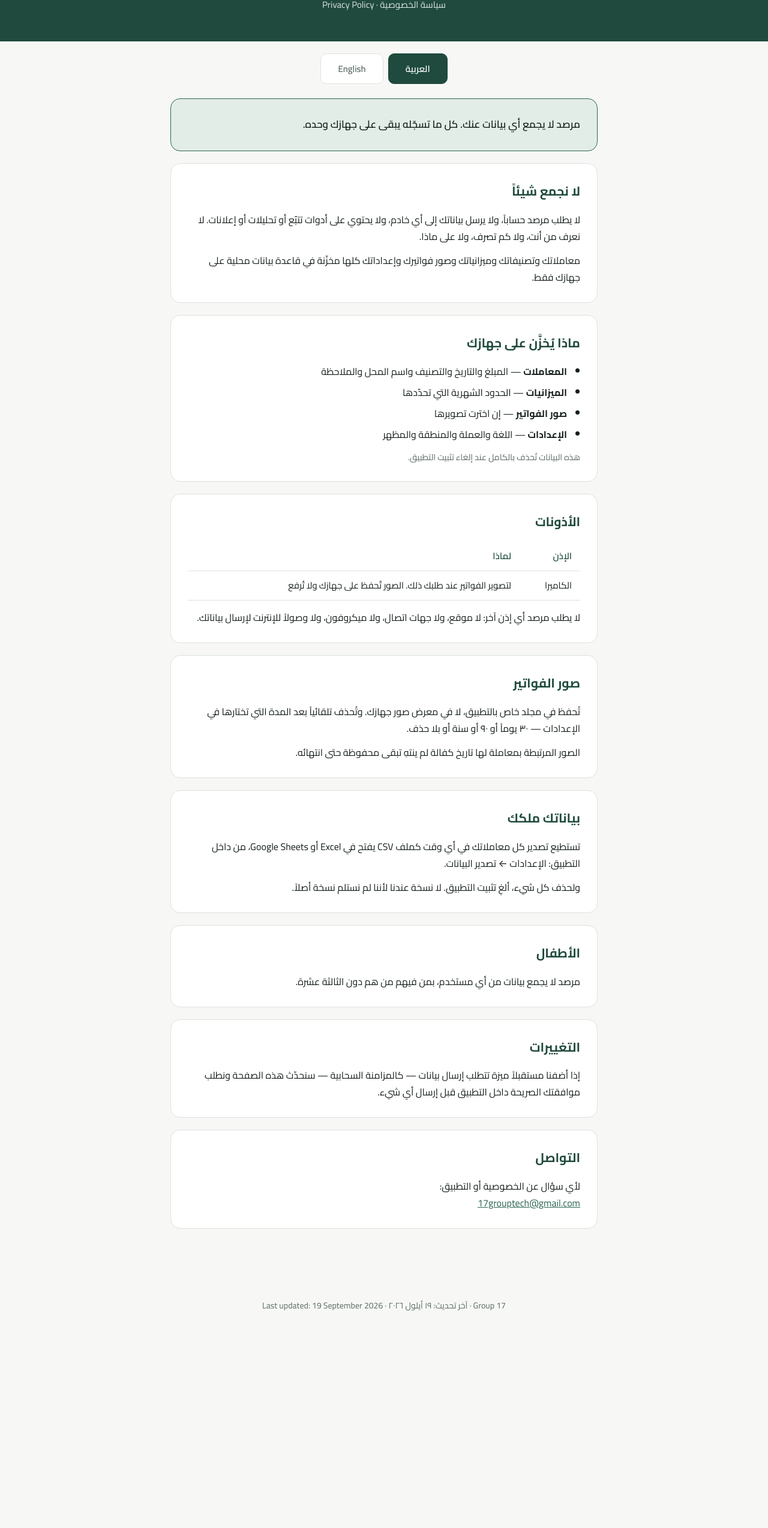
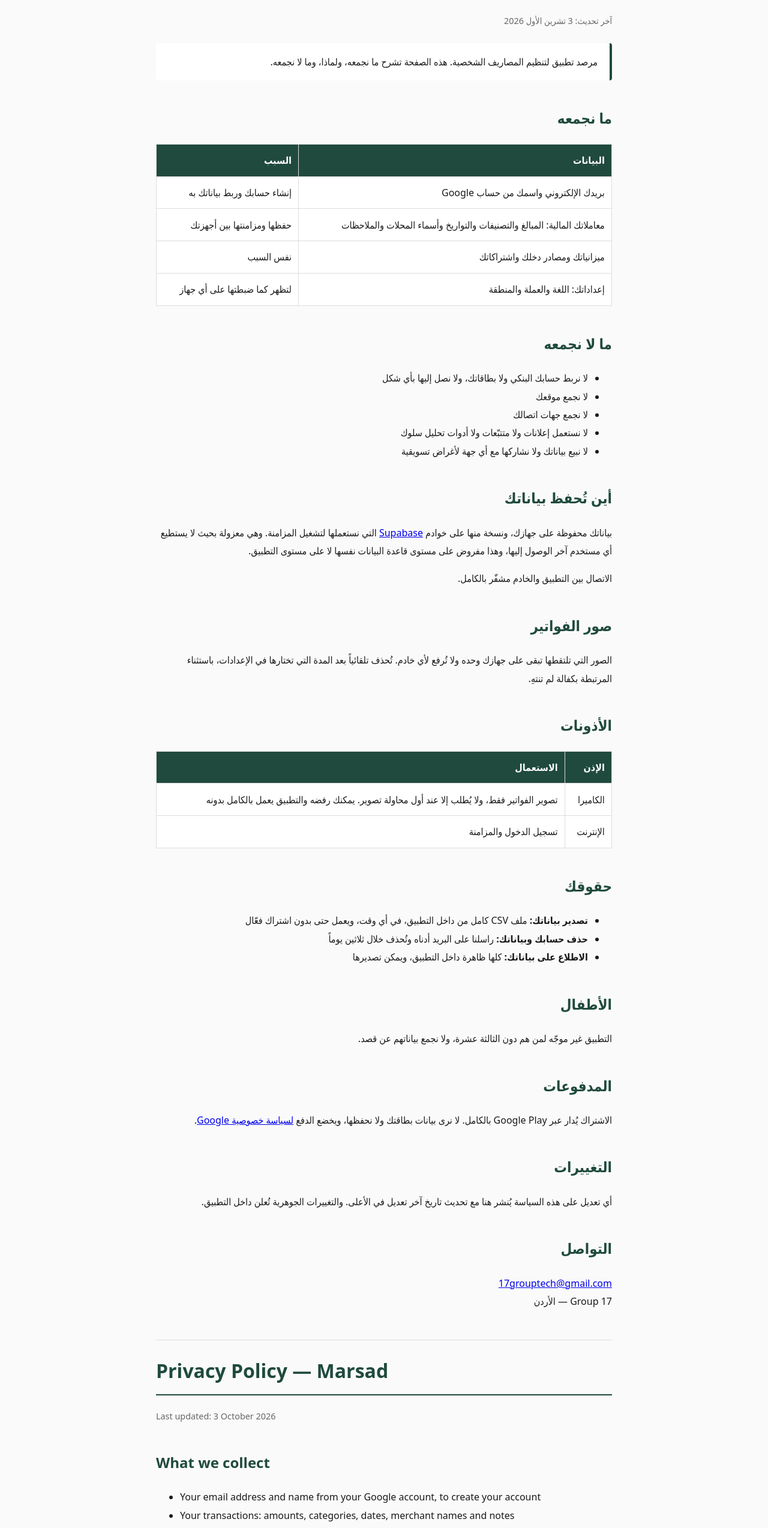
Before and after one commit to 17grouptech-prog/marsad-privacy, a plain HTML site: page index.html in a window 1280 px wide. Shown: the part 125-2672 px from the top of the page at 60% size. Before the commit the page ends 2362 px from the top, so only its background shows below. Drawn offline with Linux system fonts and the light colour scheme.

Commit message:
Update index.html

```diff
--- a/index.html
+++ b/index.html
@@ -1,377 +1,207 @@
 <!DOCTYPE html>
 <html lang="ar" dir="rtl">
 <head>
-<meta charset="utf-8">
+<meta charset="UTF-8">
 <meta name="viewport" content="width=device-width, initial-scale=1">
-<title>سياسة الخصوصية — مرصد | Privacy Policy — Marsad</title>
-<link rel="preconnect" href="https://fonts.googleapis.com">
-<link rel="preconnect" href="https://fonts.gstatic.com" crossorigin>
-<link href="https://fonts.googleapis.com/css2?family=Cairo:wght@400;600;700&display=swap" rel="stylesheet">
+<title>سياسة الخصوصية — مرصد</title>
 <style>
-  :root {
-    --green: #1F4A3D;
-    --green-bright: #2C6552;
-    --tint: #E3EDE7;
-    --bg: #F7F8F6;
-    --surface: #FFFFFF;
-    --text: #16201C;
-    --muted: #5A6B63;
-    --border: #DCE3DE;
-  }
-
-  * { box-sizing: border-box; }
-
-  body {
-    margin: 0;
-    padding: 0;
-    font-family: 'Cairo', -apple-system, BlinkMacSystemFont, 'Segoe UI', sans-serif;
-    background: var(--bg);
-    color: var(--text);
-    line-height: 1.75;
-  }
-
-  header {
-    background: var(--green);
-    color: #fff;
-    padding: 56px 24px 48px;
-    text-align: center;
-  }
-
-  header h1 { margin: 0 0 8px; font-size: 32px; font-weight: 700; }
-  header p { margin: 0; opacity: .85; font-size: 15px; }
-
-  .lang-switch {
-    display: flex;
-    justify-content: center;
-    gap: 8px;
-    padding: 20px 24px 0;
-  }
-
-  .lang-switch button {
-    font-family: inherit;
-    font-size: 15px;
-    font-weight: 600;
-    padding: 10px 28px;
-    border-radius: 10px;
-    border: 1px solid var(--border);
-    background: var(--surface);
-    color: var(--muted);
-    cursor: pointer;
-    transition: all .18s;
-  }
-
-  .lang-switch button.active {
-    background: var(--green);
-    border-color: var(--green);
-    color: #fff;
-  }
-
-  main { max-width: 760px; margin: 0 auto; padding: 24px 24px 64px; }
-
-  section[hidden] { display: none; }
-
-  .card {
-    background: var(--surface);
-    border: 1px solid var(--border);
-    border-radius: 16px;
-    padding: 28px;
-    margin-bottom: 20px;
-  }
-
-  .highlight {
-    background: var(--tint);
-    border: 1px solid var(--green-bright);
-  }
-
-  .highlight p { font-weight: 600; font-size: 17px; margin: 0; }
-
-  h2 {
-    font-size: 21px;
-    font-weight: 700;
-    color: var(--green);
-    margin: 0 0 14px;
-  }
-
-  h3 { font-size: 17px; font-weight: 600; margin: 22px 0 8px; }
-
-  p { margin: 0 0 12px; }
-  p:last-child { margin-bottom: 0; }
-
-  ul { margin: 0 0 12px; padding-inline-start: 22px; }
-  li { margin-bottom: 7px; }
-
-  .muted { color: var(--muted); font-size: 14px; }
-
-  table { width: 100%; border-collapse: collapse; margin: 14px 0; }
-  th, td {
-    padding: 11px 14px;
-    border-bottom: 1px solid var(--border);
-    text-align: start;
-    font-size: 15px;
-  }
-  th { font-weight: 600; color: var(--green); }
-
-  .yes { color: var(--green-bright); font-weight: 600; }
-  .no { color: var(--muted); }
-
-  a { color: var(--green-bright); }
-
-  footer {
-    text-align: center;
-    padding: 32px 24px 48px;
-    color: var(--muted);
-    font-size: 14px;
-  }
-
-  [lang="en"] { direction: ltr; text-align: left; }
-
-  @media (prefers-color-scheme: dark) {
-    :root {
-      --bg: #14201B;
-      --surface: #1B2A24;
-      --text: #E8EFEA;
-      --muted: #9DB0A6;
-      --border: #2C3D35;
-      --tint: #16352C;
-    }
-  }
+body{font-family:system-ui,-apple-system,"Segoe UI",Tahoma,sans-serif;
+max-width:760px;margin:0 auto;padding:2rem 1.25rem;line-height:1.9;
+color:#1a1a1a;background:#fafafa}
+h1{color:#1F4A3D;border-bottom:2px solid #1F4A3D;padding-bottom:.5rem}
+h2{color:#1F4A3D;margin-top:2.5rem}
+.updated{color:#666;font-size:.9rem}
+.box{background:#fff;border-right:4px solid #1F4A3D;padding:1rem 1.25rem;
+margin:1.5rem 0;border-radius:4px}
+table{width:100%;border-collapse:collapse;margin:1rem 0;background:#fff}
+th,td{border:1px solid #ddd;padding:.7rem;text-align:right}
+th{background:#1F4A3D;color:#fff}
+code{background:#eee;padding:.15rem .4rem;border-radius:3px;font-size:.9em}
+footer{margin-top:3rem;padding-top:1.5rem;border-top:1px solid #ddd;
+color:#666;font-size:.9rem}
 </style>
 </head>
 <body>
 
-<header>
-  <h1>مرصد · Marsad</h1>
-  <p>سياسة الخصوصية · Privacy Policy</p>
-</header>
+<h1>سياسة الخصوصية — مرصد</h1>
+<p class="updated">آخر تحديث: 3 تشرين الأول 2026</p>
 
-<div class="lang-switch">
-  <button id="btn-ar" class="active" onclick="show('ar')">العربية</button>
-  <button id="btn-en" onclick="show('en')">English</button>
+<div class="box">
+مرصد تطبيق لتنظيم المصاريف الشخصية. هذه الصفحة تشرح ما نجمعه،
+ولماذا، وما لا نجمعه.
 </div>
 
-<main>
+<h2>ما نجمعه</h2>
 
-<!-- ═══════════════ ARABIC ═══════════════ -->
-<section id="ar">
+<table>
+<tr><th>البيانات</th><th>السبب</th></tr>
+<tr><td>بريدك الإلكتروني واسمك من حساب Google</td>
+<td>إنشاء حسابك وربط بياناتك به</td></tr>
+<tr><td>معاملاتك المالية: المبالغ والتصنيفات والتواريخ وأسماء المحلات
+والملاحظات</td>
+<td>حفظها ومزامنتها بين أجهزتك</td></tr>
+<tr><td>ميزانياتك ومصادر دخلك واشتراكاتك</td>
+<td>نفس السبب</td></tr>
+<tr><td>إعداداتك: اللغة والعملة والمنطقة</td>
+<td>لتظهر كما ضبطتها على أي جهاز</td></tr>
+</table>
 
-  <div class="card highlight">
-    <p>مرصد لا يجمع أي بيانات عنك. كل ما تسجّله يبقى على جهازك وحده.</p>
-  </div>
+<h2>ما لا نجمعه</h2>
 
-  <div class="card">
-    <h2>لا نجمع شيئاً</h2>
-    <p>
-      لا يطلب مرصد حساباً، ولا يرسل بياناتك إلى أي خادم، ولا يحتوي على
-      أدوات تتبّع أو تحليلات أو إعلانات. لا نعرف من أنت، ولا كم تصرف،
-      ولا على ماذا.
-    </p>
-    <p>
-      معاملاتك وتصنيفاتك وميزانياتك وصور فواتيرك وإعداداتك كلها مخزّنة
-      في قاعدة بيانات محلية على جهازك فقط.
-    </p>
-  </div>
+<ul>
+<li>لا نربط حسابك البنكي ولا بطاقاتك، ولا نصل إليها بأي شكل</li>
+<li>لا نجمع موقعك</li>
+<li>لا نجمع جهات اتصالك</li>
+<li>لا نستعمل إعلانات ولا متتبّعات ولا أدوات تحليل سلوك</li>
+<li>لا نبيع بياناتك ولا نشاركها مع أي جهة لأغراض تسويقية</li>
+</ul>
 
-  <div class="card">
-    <h2>ماذا يُخزَّن على جهازك</h2>
-    <ul>
-      <li><strong>المعاملات</strong> — المبلغ والتاريخ والتصنيف واسم المحل والملاحظة</li>
-      <li><strong>الميزانيات</strong> — الحدود الشهرية التي تحدّدها</li>
-      <li><strong>صور الفواتير</strong> — إن اخترت تصويرها</li>
-      <li><strong>الإعدادات</strong> — اللغة والعملة والمنطقة والمظهر</li>
-    </ul>
-    <p class="muted">
-      هذه البيانات تُحذف بالكامل عند إلغاء تثبيت التطبيق.
-    </p>
-  </div>
+<h2>أين تُحفظ بياناتك</h2>
 
-  <div class="card">
-    <h2>الأذونات</h2>
-    <table>
-      <tr><th>الإذن</th><th>لماذا</th></tr>
-      <tr>
-        <td>الكاميرا</td>
-        <td>لتصوير الفواتير عند طلبك ذلك. الصور تُحفظ على جهازك ولا تُرفع</td>
-      </tr>
-    </table>
-    <p>
-      لا يطلب مرصد أي إذن آخر: لا موقع، ولا جهات اتصال، ولا ميكروفون،
-      ولا وصولاً للإنترنت لإرسال بياناتك.
-    </p>
-  </div>
+<p>
+بياناتك محفوظة على جهازك، ونسخة منها على خوادم
+<a href="https://supabase.com/privacy">Supabase</a>
+التي نستعملها لتشغيل المزامنة. وهي معزولة بحيث لا يستطيع أي مستخدم
+آخر الوصول إليها، وهذا مفروض على مستوى قاعدة البيانات نفسها لا على
+مستوى التطبيق.
+</p>
 
-  <div class="card">
-    <h2>صور الفواتير</h2>
-    <p>
-      تُحفظ في مجلد خاص بالتطبيق، لا في معرض صور جهازك. وتُحذف تلقائياً
-      بعد المدة التي تختارها في الإعدادات — ٣٠ يوماً أو ٩٠ أو سنة أو
-      بلا حذف.
-    </p>
-    <p>
-      الصور المرتبطة بمعاملة لها تاريخ كفالة لم ينتهِ تبقى محفوظة حتى
-      انتهائه.
-    </p>
-  </div>
+<p>
+الاتصال بين التطبيق والخادم مشفّر بالكامل.
+</p>
 
-  <div class="card">
-    <h2>بياناتك ملكك</h2>
-    <p>
-      تستطيع تصدير كل معاملاتك في أي وقت كملف CSV يفتح في Excel أو
-      Google Sheets، من داخل التطبيق: الإعدادات ← تصدير البيانات.
-    </p>
-    <p>
-      ولحذف كل شيء، ألغِ تثبيت التطبيق. لا نسخة عندنا لأننا لم نستلم
-      نسخة أصلاً.
-    </p>
-  </div>
+<h2>صور الفواتير</h2>
 
-  <div class="card">
-    <h2>الأطفال</h2>
-    <p>
-      مرصد لا يجمع بيانات من أي مستخدم، بمن فيهم من هم دون الثالثة عشرة.
-    </p>
-  </div>
+<p>
+الصور التي تلتقطها تبقى على جهازك وحده ولا تُرفع لأي خادم. تُحذف
+تلقائياً بعد المدة التي تختارها في الإعدادات، باستثناء المرتبطة
+بكفالة لم تنتهِ.
+</p>
 
-  <div class="card">
-    <h2>التغييرات</h2>
-    <p>
-      إذا أضفنا مستقبلاً ميزة تتطلب إرسال بيانات — كالمزامنة السحابية —
-      سنحدّث هذه الصفحة ونطلب موافقتك الصريحة داخل التطبيق قبل إرسال
-      أي شيء.
-    </p>
-  </div>
+<h2>الأذونات</h2>
 
-  <div class="card">
-    <h2>التواصل</h2>
-    <p>
-      لأي سؤال عن الخصوصية أو التطبيق:<br>
-      <a href="mailto:17grouptech@gmail.com">17grouptech@gmail.com</a>
-    </p>
-  </div>
+<table>
+<tr><th>الإذن</th><th>الاستعمال</th></tr>
+<tr><td>الكاميرا</td><td>تصوير الفواتير فقط، ولا يُطلب إلا عند أول
+محاولة تصوير. يمكنك رفضه والتطبيق يعمل بالكامل بدونه</td></tr>
+<tr><td>الإنترنت</td><td>تسجيل الدخول والمزامنة</td></tr>
+</table>
 
-</section>
+<h2>حقوقك</h2>
 
-<!-- ═══════════════ ENGLISH ═══════════════ -->
-<section id="en" lang="en" hidden>
+<ul>
+<li><strong>تصدير بياناتك:</strong> ملف CSV كامل من داخل التطبيق،
+في أي وقت، ويعمل حتى بدون اشتراك فعّال</li>
+<li><strong>حذف حسابك وبياناتك:</strong> راسلنا على البريد أدناه
+وتُحذف خلال ثلاثين يوماً</li>
+<li><strong>الاطلاع على بياناتك:</strong> كلها ظاهرة داخل التطبيق،
+ويمكن تصديرها</li>
+</ul>
 
-  <div class="card highlight">
-    <p>Marsad collects nothing about you. Everything you record stays on your device.</p>
-  </div>
+<h2>الأطفال</h2>
 
-  <div class="card">
-    <h2>We collect nothing</h2>
-    <p>
-      Marsad requires no account, sends your data to no server, and contains
-      no tracking, analytics, or advertising. We do not know who you are,
-      how much you spend, or what you spend it on.
-    </p>
-    <p>
-      Your transactions, categories, budgets, receipt photos, and settings
-      are stored in a local database on your device only.
-    </p>
-  </div>
+<p>
+التطبيق غير موجّه لمن هم دون الثالثة عشرة، ولا نجمع بياناتهم عن قصد.
+</p>
 
-  <div class="card">
-    <h2>What is stored on your device</h2>
-    <ul>
-      <li><strong>Transactions</strong> — amount, date, category, merchant, note</li>
-      <li><strong>Budgets</strong> — the monthly limits you set</li>
-      <li><strong>Receipt photos</strong> — if you choose to take them</li>
-      <li><strong>Settings</strong> — language, currency, region, appearance</li>
-    </ul>
-    <p class="muted">
-      All of it is deleted when you uninstall the app.
-    </p>
-  </div>
+<h2>المدفوعات</h2>
 
-  <div class="card">
-    <h2>Permissions</h2>
-    <table>
-      <tr><th>Permission</th><th>Why</th></tr>
-      <tr>
-        <td>Camera</td>
-        <td>To photograph receipts when you ask. Photos are saved on your device and never uploaded</td>
-      </tr>
-    </table>
-    <p>
-      Marsad requests no other permission: no location, no contacts, no
-      microphone, and no internet access to send your data anywhere.
-    </p>
-  </div>
+<p>
+الاشتراك يُدار عبر Google Play بالكامل. لا نرى بيانات بطاقتك ولا
+نحفظها، ويخضع الدفع
+<a href="https://policies.google.com/privacy">لسياسة خصوصية Google</a>.
+</p>
 
-  <div class="card">
-    <h2>Receipt photos</h2>
-    <p>
-      Saved in the app's own private folder, not your device gallery. They
-      are deleted automatically after the period you choose in Settings —
-      30 days, 90 days, one year, or never.
-    </p>
-    <p>
-      Photos attached to a transaction with an unexpired warranty date are
-      kept until that date passes.
-    </p>
-  </div>
+<h2>التغييرات</h2>
 
-  <div class="card">
-    <h2>Your data is yours</h2>
-    <p>
-      You can export all your transactions at any time as a CSV file that
-      opens in Excel or Google Sheets, from within the app:
-      Settings → Export data.
-    </p>
-    <p>
-      To delete everything, uninstall the app. We hold no copy, because we
-      never received one.
-    </p>
-  </div>
+<p>
+أي تعديل على هذه السياسة يُنشر هنا مع تحديث تاريخ آخر تعديل في
+الأعلى. والتغييرات الجوهرية تُعلن داخل التطبيق.
+</p>
 
-  <div class="card">
-    <h2>Children</h2>
-    <p>
-      Marsad collects no data from any user, including anyone under 13.
-    </p>
-  </div>
+<h2>التواصل</h2>
 
-  <div class="card">
-    <h2>Changes</h2>
-    <p>
-      If we later add a feature that requires sending data — such as cloud
-      sync — we will update this page and ask for your explicit consent
-      inside the app before anything is sent.
-    </p>
-  </div>
+<p>
+<a href="mailto:17grouptech@gmail.com">17grouptech@gmail.com</a>
+<br>17 Group — الأردن
+</p>
 
-  <div class="card">
-    <h2>Contact</h2>
-    <p>
-      For any question about privacy or the app:<br>
-      <a href="mailto:REPLACE_WITH_YOUR_EMAIL">REPLACE_WITH_YOUR_EMAIL</a>
-    </p>
-  </div>
+<hr style="margin:3rem 0 1rem;border:none;border-top:1px solid #ddd">
 
-</section>
+<h1 dir="ltr" style="text-align:left">Privacy Policy — Marsad</h1>
+<div dir="ltr" style="text-align:left">
 
-</main>
+<p class="updated">Last updated: 3 October 2026</p>
+
+<h2>What we collect</h2>
+<ul>
+<li>Your email address and name from your Google account, to create
+your account</li>
+<li>Your transactions: amounts, categories, dates, merchant names
+and notes</li>
+<li>Your budgets, income sources and subscriptions</li>
+<li>Your settings: language, currency and region</li>
+</ul>
+
+<h2>What we do not collect</h2>
+<ul>
+<li>No bank or card connections of any kind</li>
+<li>No location</li>
+<li>No contacts</li>
+<li>No ads, trackers or behavioural analytics</li>
+<li>We never sell or share your data for marketing</li>
+</ul>
+
+<h2>Where your data is stored</h2>
+<p>
+On your device, and on
+<a href="https://supabase.com/privacy">Supabase</a> servers which run
+the sync. Rows are isolated per user, enforced by the database itself
+rather than by application code. All traffic is encrypted.
+</p>
+
+<h2>Receipt photos</h2>
+<p>
+Receipt photos stay on your device and are never uploaded. They are
+deleted automatically after the period you choose, except those linked
+to an unexpired warranty.
+</p>
+
+<h2>Permissions</h2>
+<p>
+Camera, for photographing receipts only, requested the first time you
+try. The app works fully without it. Internet, for sign-in and sync.
+</p>
+
+<h2>Your rights</h2>
+<ul>
+<li>Export everything as CSV from inside the app, at any time, with or
+without an active subscription</li>
+<li>Request deletion of your account and data by email; completed
+within thirty days</li>
+</ul>
+
+<h2>Children</h2>
+<p>
+Not directed at children under 13, and we do not knowingly collect
+their data.
+</p>
+
+<h2>Payments</h2>
+<p>
+Subscriptions are handled entirely by Google Play. We never see or
+store your card details.
+</p>
+
+<h2>Contact</h2>
+<p><a href="mailto:17grouptech@gmail.com">17grouptech@gmail.com</a>
+<br>17 Group — Jordan</p>
+
+</div>
 
 <footer>
-  <p>17 Group · آخر تحديث: ١٩ أيلول ٢٠٢٦ · Last updated: 19 September 2026</p>
+17 Group &middot; 2026
 </footer>
-
-<script>
-  function show(lang) {
-    const other = lang === 'ar' ? 'en' : 'ar';
-
-    document.getElementById(lang).hidden = false;
-    document.getElementById(other).hidden = true;
-
-    document.getElementById('btn-' + lang).classList.add('active');
-    document.getElementById('btn-' + other).classList.remove('active');
-
-    // The page direction follows the chosen language, so the English
-    // version reads left to right even though the page opens in Arabic.
-    document.documentElement.lang = lang;
-    document.documentElement.dir = lang === 'ar' ? 'rtl' : 'ltr';
-  }
-</script>
 
 </body>
 </html>
```
